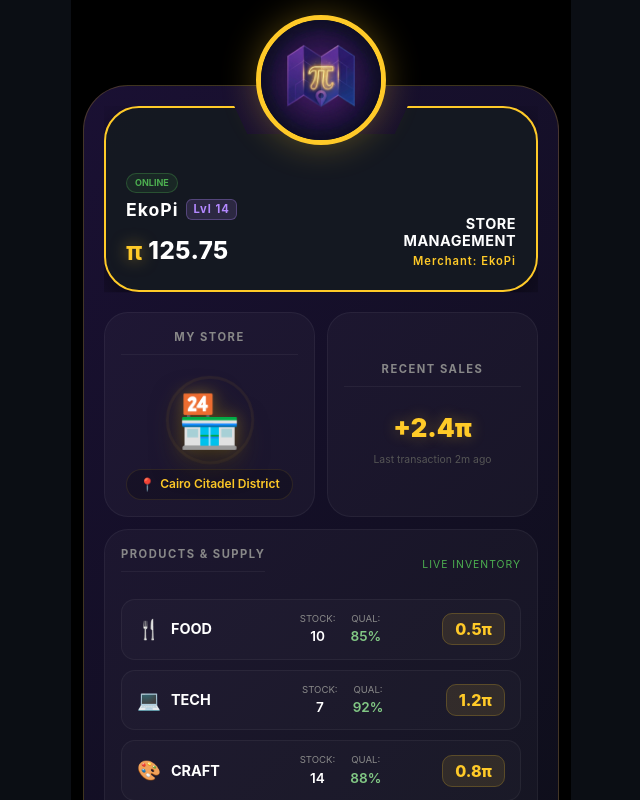
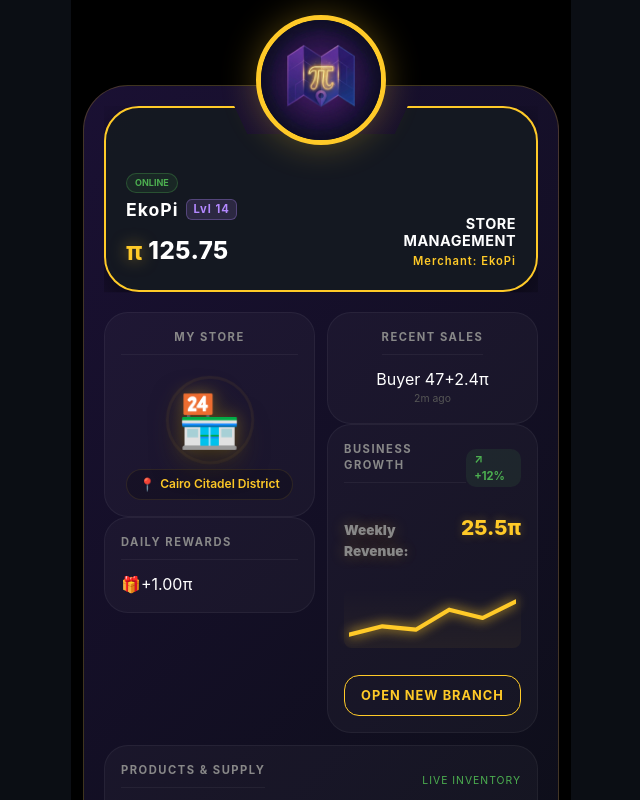
Before and after one commit to Maplypi-Official/maplypi-frontend, a React (Vite) app: page / in a window 1280 px wide. Shown: the top 800 px of the page, without its empty margins (319-959 px from the left). Built offline with nearby package versions, Linux system fonts and the light colour scheme; no server answers.

Commit message:
Update Dashboard.tsx

```diff
--- a/src/components/Layout/Dashboard.tsx
+++ b/src/components/Layout/Dashboard.tsx
@@ -9,7 +9,7 @@ import MyStore from '../Stats/MyStore';
 import ProductsSupply from '../Stats/ProductsSupply';
 import BusinessGrowth from '../Stats/BusinessGrowth';
 
-// استيراد التنسيق الموحد للكارت الكبير
+// استيراد التنسيق الموحد المحدث
 import './Dashboard.css';
 
 interface UserData {
@@ -24,7 +24,6 @@ const Dashboard: React.FC = () => {
   const [loading, setLoading] = useState<boolean>(true);
   const [error, setError] = useState<string | null>(null);
 
-  // قائمة المنتجات (سيتم جلبها مستقبلاً من الـ Backend)
   const products = [
     { name: 'FOOD', stock: 10, quality: 85, price: 0.5, icon: '🍴' },
     { name: 'TECH', stock: 7, quality: 92, price: 1.2, icon: '💻' },
@@ -35,7 +34,6 @@ const Dashboard: React.FC = () => {
     const loadDashboardData = async () => {
       try {
         setLoading(true);
-        // نستخدم اسم المستخدم الافتراضي EkoPi كما هو محدد في الـ Backend
         const data = await maplypiService.getUserProfile('EkoPi');
         setUserData(data);
       } catch (err) {
@@ -48,18 +46,16 @@ const Dashboard: React.FC = () => {
     loadDashboardData();
   }, []);
 
-  // شاشة التحميل (تظهر بلمسة MaplyPi الذهبية)
   if (loading) return <div className="loading-screen">INITIALIZING MAPLYPI... 🌍</div>;
 
   return (
     <div className="ts-dashboard-container">
-      {/* 👑 التاج الذهبي: يطفو فوق الكارت (Absolute) */}
+      {/* 👑 التاج الذهبي */}
       <Crown logoUrl={maplypiLogo} />
 
-      {/* 📦 الكارت الموحد: يحتوي على كل أقسام الداشبورد */}
+      {/* 📦 الكارت الكبير (Mirror Design) */}
       <div className="maply-main-card">
 
-        {/* الهيدر: تم دمج الرصيد والاسم فيه بدقة */}
         <Header
           userName={userData?.username || 'EkoPi'}
           level={userData?.level || 14}
@@ -68,27 +64,40 @@ const Dashboard: React.FC = () => {
         />
 
         <main className="ts-main-grid">
-          {/* قسم المتجر والموقع الجغرافي */}
-          <MyStore location={userData?.location || 'Cairo Citadel District'} />
+          {/* العمود الأيسر: معلومات المتجر والمكافآت */}
+          <div className="grid-column">
+            <MyStore location={userData?.location || 'Cairo Citadel District'} />
 
-          {/* قسم الإيرادات السريعة (تحديث لحظي) */}
-          <section className="ts-panel recent-sales">
-            <div className="panel-header-simple">
+            <section className="ts-panel daily-reward-panel">
+               <h3>DAILY REWARDS</h3>
+               <div className="reward-content">
+                  <span className="reward-icon">🎁</span>
+                  <span className="reward-amount">+1.00π</span>
+               </div>
+            </section>
+          </div>
+
+          {/* العمود الأيمن: المبيعات والنمو */}
+          <div className="grid-column">
+            <section className="ts-panel recent-sales">
               <h3>RECENT SALES</h3>
-            </div>
-            <div className="revenue-stat">+2.4π</div>
-            <p className="sub-text">Last transaction 2m ago</p>
-          </section>
+              <div className="sale-item">
+                 <span className="buyer-name">Buyer 47</span>
+                 <span className="sale-val">+2.4π</span>
+              </div>
+              <p className="sub-text">2m ago</p>
+            </section>
 
-          {/* قائمة المنتجات وسلاسل الإمداد */}
-          <ProductsSupply products={products} />
+            <BusinessGrowth />
+          </div>
 
-          {/* تحليل النمو والزر الرئيسي */}
-          <BusinessGrowth />
+          {/* المنتجات تأخذ العرض الكامل أسفل العمودين */}
+          <div className="full-width">
+            <ProductsSupply products={products} />
+          </div>
         </main>
       </div>
 
-      {/* تنبيه الخطأ في حالة انقطاع الاتصال بالـ Backend */}
       {error && <div className="error-toast">{error}</div>}
     </div>
   );
```
